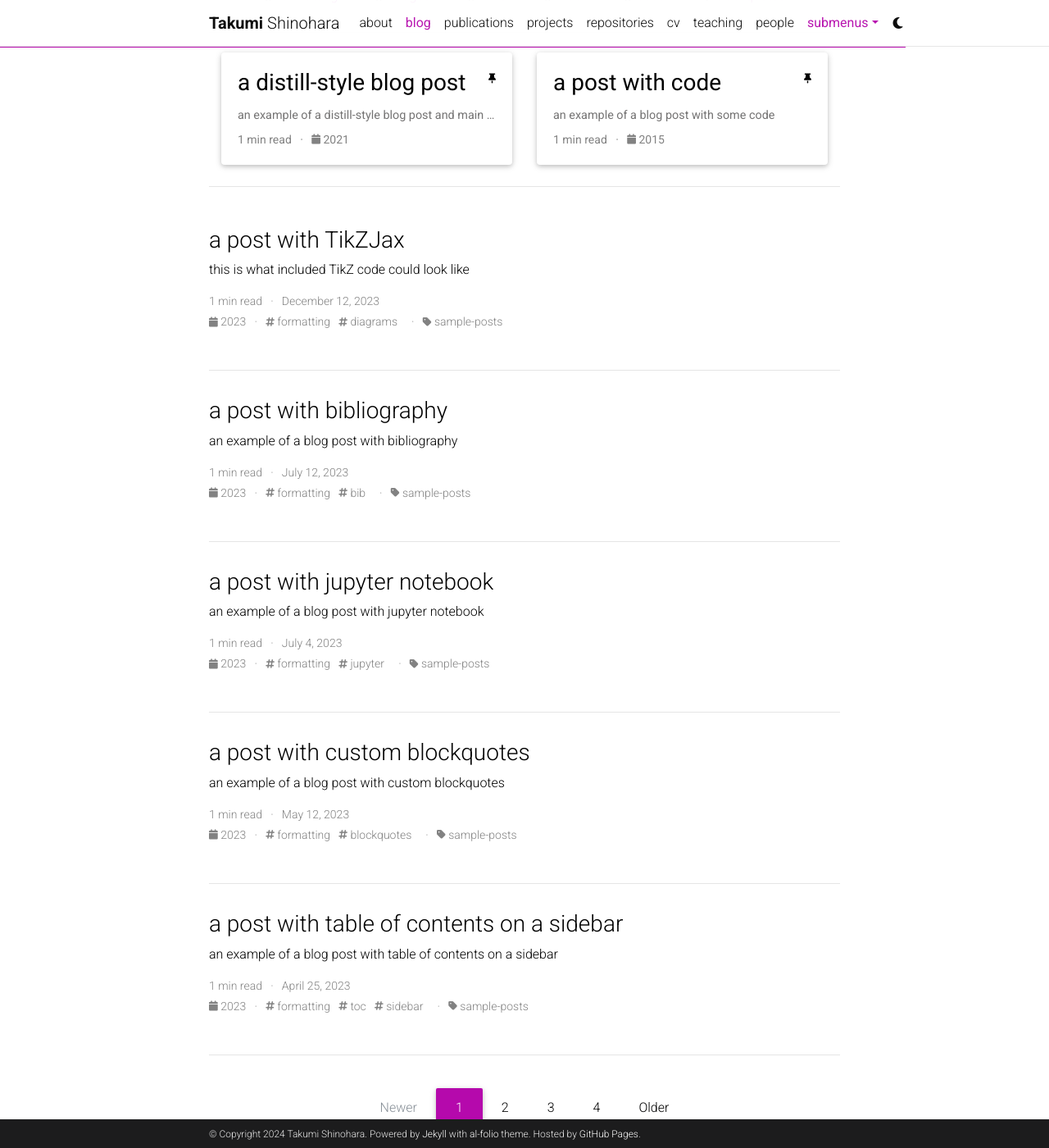
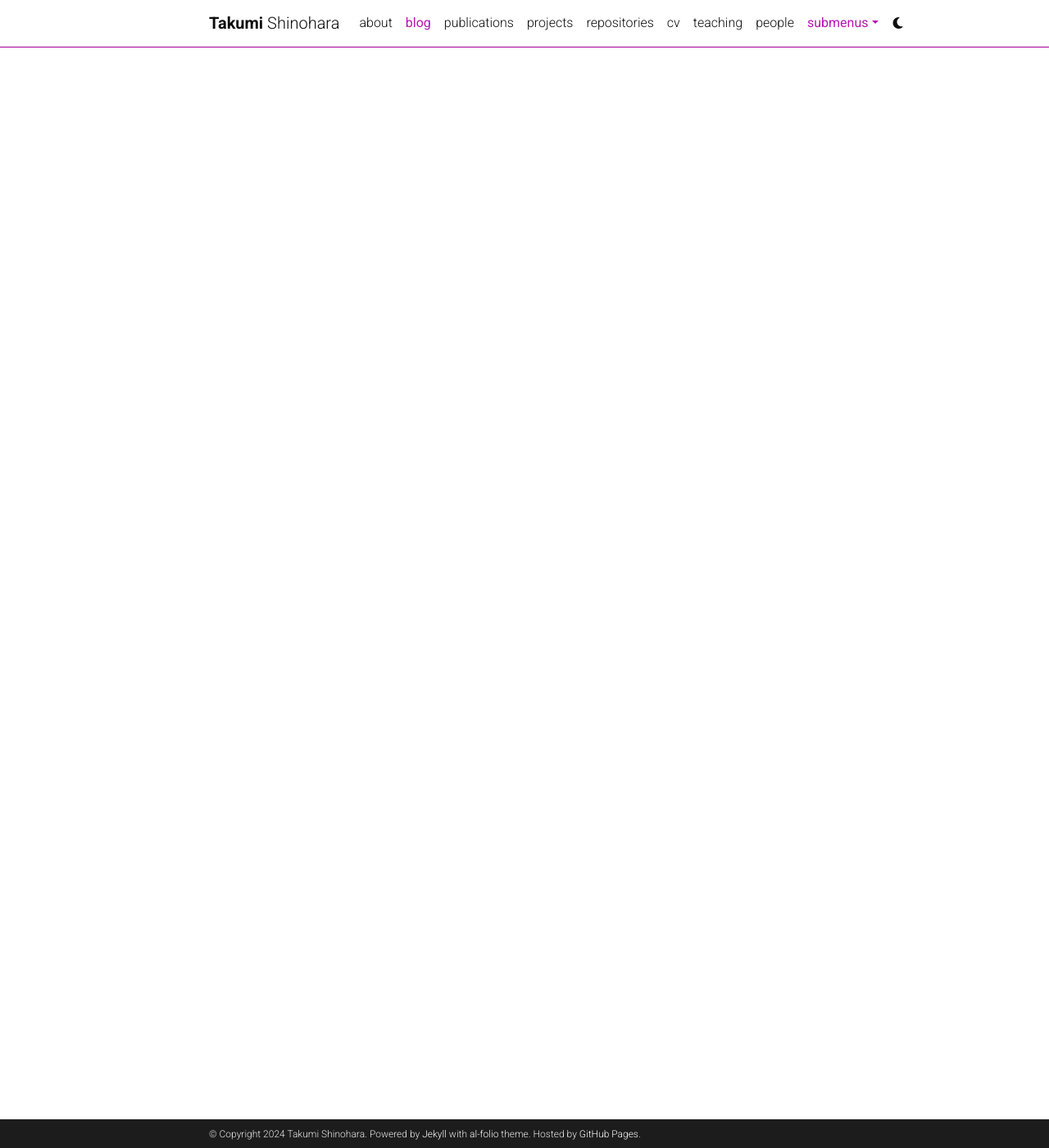
Before and after one commit to Takumi-Shinohara/Takumi-Shinohara.github.io, a Jekyll site: the page built from _pages/blog.md, in a window 1280 px wide and 1400 px high, scrolled down 385 px. Shown: the whole window at 82% size. Built offline with Jekyll 4.4.1, drawn with Linux system fonts in a browser that asks for light colours; full-size pictures stand in for the smaller copies a plugin makes; the list of posts is cut into pages by our own code; comment, search, counter and statistics services are not loaded; a style sheet for code colours, icons or effects is not loaded; part of the change alters nothing that is shown; some of the changed text lies outside the part shown.

Commit message:
Update _config.yml

```diff
--- a/_config.yml
+++ b/_config.yml
@@ -8,7 +8,7 @@ middle_name:
 last_name: Shinohara
 email: takumis@nl.sd.keio.ac.jp #
 description: > # the ">" symbol means to ignore newlines until "footer_text:"
-  A simple, whitespace theme for academics. Based on [*folio](https://github.com/bogoli/-folio) design.
+  Ph.D. student at Keio University
 footer_text: >
   Powered by <a href="https://jekyllrb.com/" target="_blank">Jekyll</a> with <a href="https://github.com/alshedivat/al-folio">al-folio</a> theme.
   Hosted by <a href="https://pages.github.com/" target="_blank">GitHub Pages</a>.
@@ -123,67 +123,67 @@ bing_site_verification:  # out your bing-site-verification ID (Bing Webmaster)
 # Blog
 # -----------------------------------------------------------------------------
 
-blog_name: al-folio # blog_name will be displayed in your blog page
-blog_description: a simple whitespace theme for academics
-permalink: /blog/:year/:title/
+# blog_name: al-folio # blog_name will be displayed in your blog page
+# blog_description: a simple whitespace theme for academics
+# permalink: /blog/:year/:title/
 
-# Pagination
-pagination:
-  enabled: true
+## Pagination
+# pagination:
+#  enabled: true
 
-related_blog_posts:
-  enabled: true
-  max_related: 5
+#related_blog_posts:
+#  enabled: true
+#  max_related: 5
 
-# Giscus comments (RECOMMENDED)
-# Follow instructions on https://giscus.app/ to setup for your repo to fill out the information below.
-giscus:
-  repo:                          # <your-github-user-name>/<your-github-repo-name>
-  repo_id:                       # leave empty or specify your repo_id (see https://giscus.app/)
-  category: Comments             # name of the category under which discussions will be created
-  category_id:                   # leave empty or specify your category_id (see https://giscus.app/)
-  mapping: title                 # identify discussions by post title
-  strict: 1                      # use strict identification mode
-  reactions_enabled: 1           # enable (1) or disable (0) emoji reactions
-  input_position: bottom         # whether to display input form below (bottom) or above (top) the comments
-  theme: preferred_color_scheme  # name of the color scheme (preferred works well with al-folio light/dark mode)
-  emit_metadata: 0
-  lang: en
+## Giscus comments (RECOMMENDED)
+## Follow instructions on https://giscus.app/ to setup for your repo to fill out the information below.
+# giscus:
+#  repo:                          # <your-github-user-name>/<your-github-repo-name>
+#  repo_id:                       # leave empty or specify your repo_id (see https://giscus.app/)
+#  category: Comments             # name of the category under which discussions will be created
+#  category_id:                   # leave empty or specify your category_id (see https://giscus.app/)
+#  mapping: title                 # identify discussions by post title
+#  strict: 1                      # use strict identification mode
+#  reactions_enabled: 1           # enable (1) or disable (0) emoji reactions
+#  input_position: bottom         # whether to display input form below (bottom) or above (top) the comments
+#  theme: preferred_color_scheme  # name of the color scheme (preferred works well with al-folio light/dark mode)
+#  emit_metadata: 0
+#  lang: en
 
-# Disqus comments (DEPRECATED)
-disqus_shortname: al-folio # put your disqus shortname
-# https://help.disqus.com/en/articles/1717111-what-s-a-shortname
+## Disqus comments (DEPRECATED)
+# disqus_shortname: al-folio # put your disqus shortname
+## https://help.disqus.com/en/articles/1717111-what-s-a-shortname
 
-# External sources.
-# If you have blog posts published on medium.com or other external sources,
-# you can display them in your blog by adding a link to the RSS feed.
-external_sources:
-  - name: medium.com
-    rss_url: https://medium.com/@al-folio/feed
+## External sources.
+## If you have blog posts published on medium.com or other external sources,
+## you can display them in your blog by adding a link to the RSS feed.
+# external_sources:
+#  - name: medium.com
+#    rss_url: https://medium.com/@al-folio/feed
 
 # -----------------------------------------------------------------------------
 # Collections
 # -----------------------------------------------------------------------------
 
-collections:
-  news:
-    defaults:
-      layout: post
-    output: true
-    permalink: /news/:path/
-  projects:
-    output: true
-    permalink: /projects/:path/
+# collections:
+#  news:
+#    defaults:
+#      layout: post
+#    output: true
+#    permalink: /news/:path/
+#  projects:
+#    output: true
+#    permalink: /projects/:path/
 
-announcements:
-  enabled: true
-  scrollable: true # adds a vertical scroll bar if there are more than 3 news items
-  limit: 5 # leave blank to include all the news in the `_news` folder
+# announcements:
+#  enabled: true
+#  scrollable: true # adds a vertical scroll bar if there are more than 3 news items
+#  limit: 5 # leave blank to include all the news in the `_news` folder
 
-latest_posts:
-  enabled: true
-  scrollable: true # adds a vertical scroll bar if there are more than 3 new posts items
-  limit: 3 # leave blank to include all the blog posts
+#latest_posts:
+#  enabled: true
+#  scrollable: true # adds a vertical scroll bar if there are more than 3 new posts items
+#  limit: 3 # leave blank to include all the blog posts
 
 # -----------------------------------------------------------------------------
 # Jekyll settings
```
